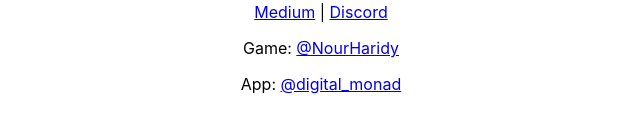
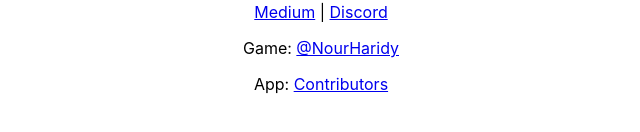
Before and after one commit to jfarid27/lair-of-wisdom-ui, a React (Create React App) app: page / in a window 1280 px wide. Shown: the part 174-306 px from the top of the page, without its empty margins (319-959 px from the left). Built offline with nearby package versions, Linux system fonts and the light colour scheme.

Commit message:
Update LoginPage.tsx

```diff
--- a/src/components/LoginPage.tsx
+++ b/src/components/LoginPage.tsx
@@ -21,7 +21,7 @@
 
       <p><a rel="noreferrer" href="https://nourharidy.medium.com/lair-of-wisdom-on-chain-co-op-pvp-mmo-game-guide-rules-82422209eeb5" target="_blank">Medium</a> | <a href="https://discord.gg/6cw7Edneua" target="_blank" rel="noreferrer">Discord</a></p>
       <p>Game: <a rel="noreferrer" href="https://twitter.com/NourHaridy" target="_blank">@NourHaridy</a></p>
-      <p>App: <a rel="noreferrer" href="https://twitter.com/digital_monad" target="_blank">@digital_monad</a></p>
+      <p>App: <a rel="noreferrer" href="https://github.com/jfarid27/lair-of-wisdom-ui/graphs/contributors" target="_blank">Contributors</a></p>
     </div>
   );
 }
```
